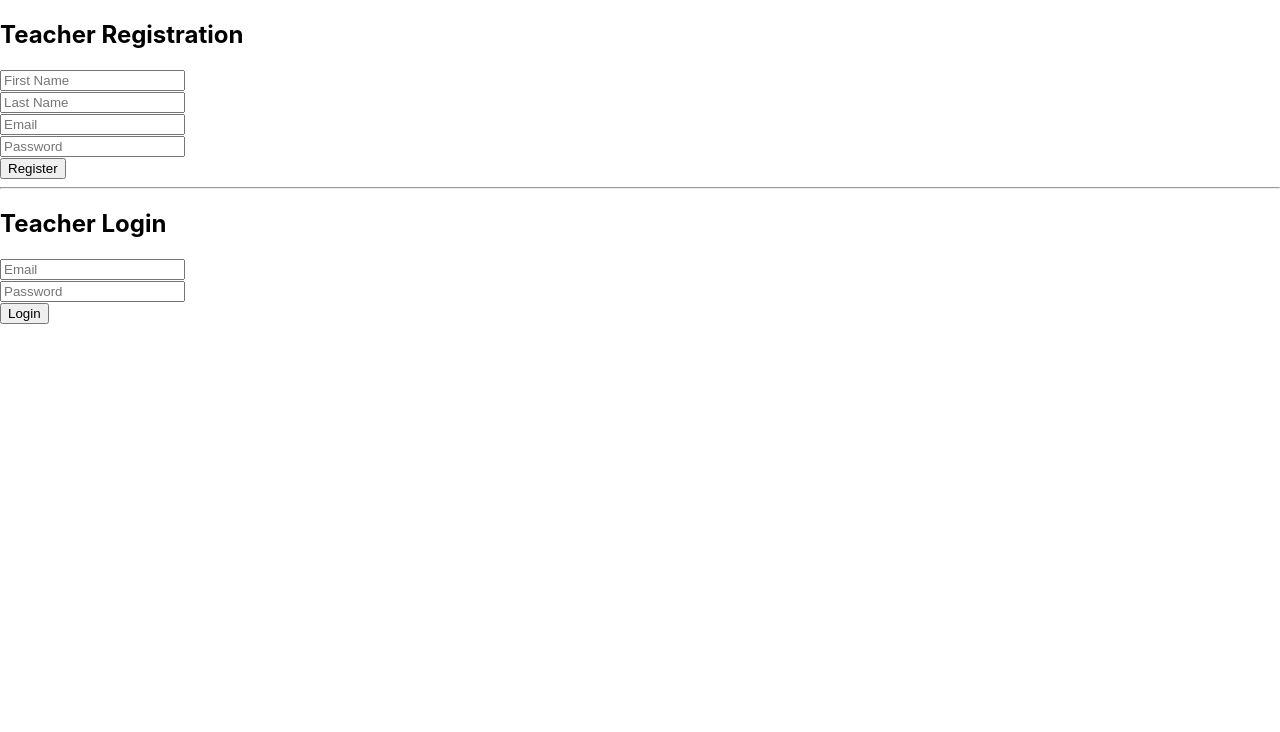
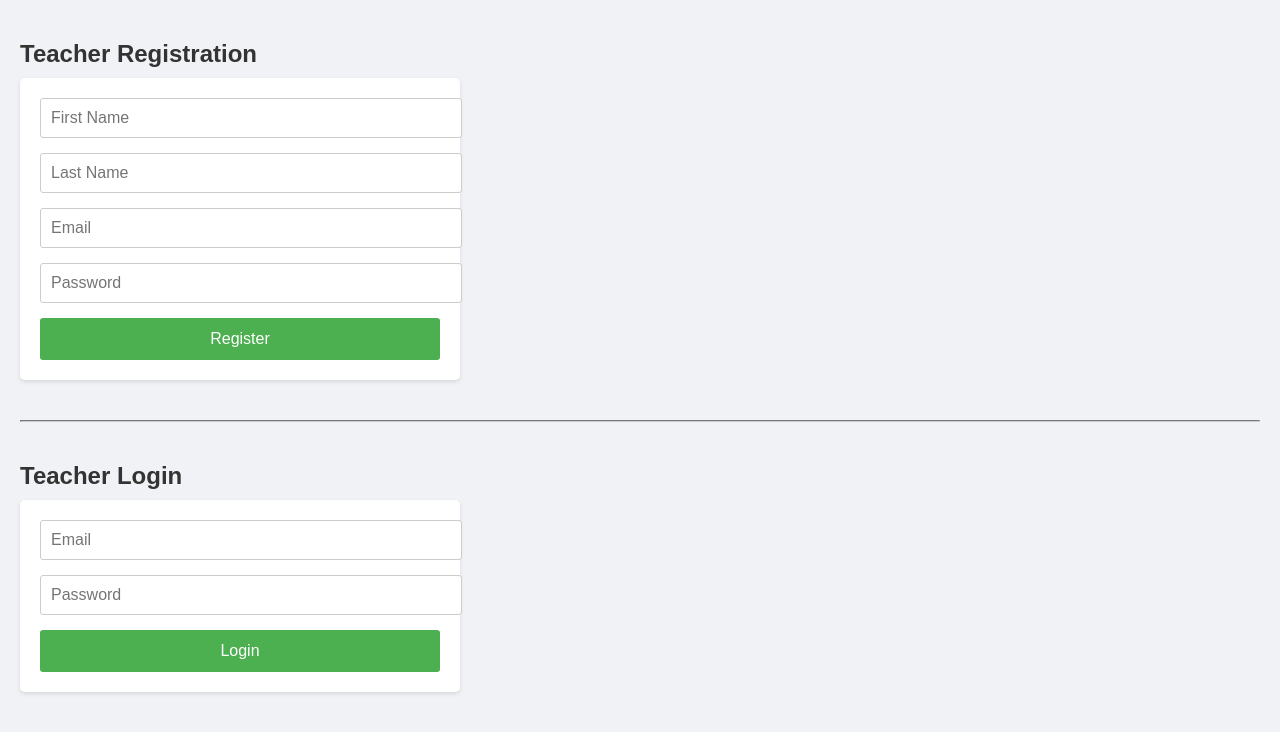
Before and after one commit to Sunbeam-nternship-25/Feedback_Frontend, a React (Create React App) app: page / in a window 1280 px wide. Shown: the top 732 px of the page. Built offline with nearby package versions, Linux system fonts and the light colour scheme.

Commit message:
pages with styling

```diff
--- a/src/App.css
+++ b/src/App.css
@@ -1,4 +1,4 @@
-.App {
+/* .App {
   text-align: center;
 }
 
@@ -35,4 +35,54 @@
   to {
     transform: rotate(360deg);
   }
+} */
+
+body {
+  background-color: #f0f2f5;
+  font-family: Arial, sans-serif;
+  padding: 20px;
+  margin: 0;
 }
+
+h2 {
+  color: #333;
+  margin-bottom: 10px;
+}
+
+form {
+  background: white;
+  padding: 20px;
+  margin-bottom: 40px;
+  box-shadow: 0 2px 4px rgba(0,0,0,0.1);
+  border-radius: 5px;
+  max-width: 400px;
+}
+
+input {
+  width: 100%;
+  padding: 10px;
+  margin-bottom: 15px;
+  border: 1px solid #ccc;
+  border-radius: 3px;
+  font-size: 16px;
+}
+
+button {
+  background-color: #4CAF50;
+  color: white;
+  border: none;
+  padding: 12px 20px;
+  font-size: 16px;
+  cursor: pointer;
+  border-radius: 3px;
+  width: 100%;
+}
+
+button:hover {
+  background-color: #45a049;
+}
+
+hr {
+  margin: 40px 0;
+  border-color: #ccc;
+}
--- a/src/App.js
+++ b/src/App.js
@@ -1,6 +1,7 @@
 import React from 'react';
 import TeacherRegister from './components/TeacherRegister.js';
 import TeacherLogin from './components/TeacherLogin.js';
+import './App.css';
 
 function App() {
   return (
```
